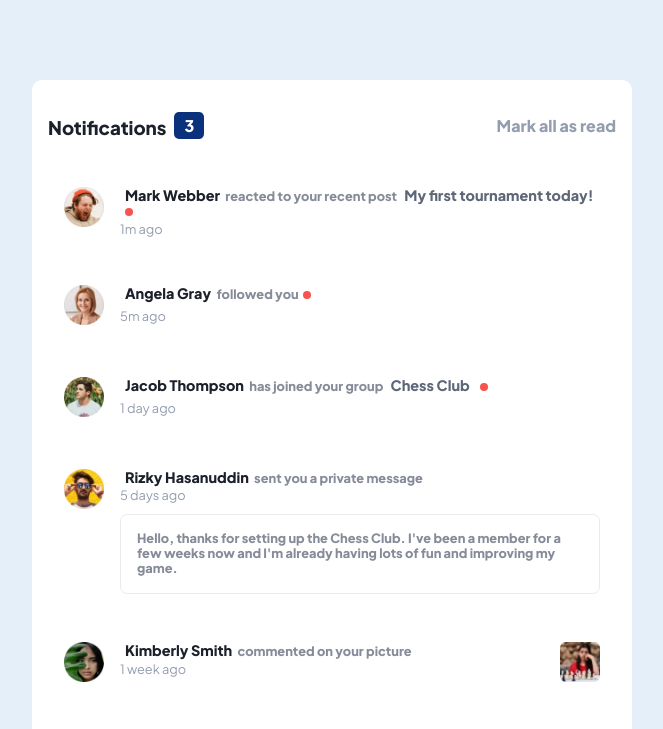
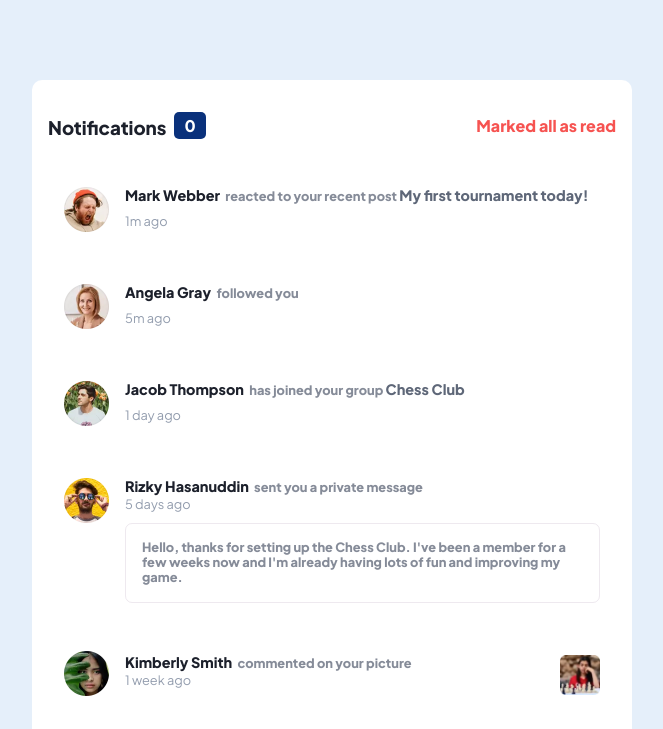
Before and after one commit to regal-shabazz/mock-notifications-page, a plain HTML site: page index.html in a window 1280 px wide. Both pictures are taken after a click on the element "Mark all as read". Shown: the top 729 px of the page, without its empty margins (308-971 px from the left). Drawn offline with Linux system fonts and the light colour scheme.

Commit message:
all files added. completed

```diff
--- a/app.js
+++ b/app.js
@@ -1,13 +1,35 @@
 const markAllAsRead = document.getElementById('mark__all')
 const unreadNotification = document.querySelectorAll('.unread')
-const unreadNotifText = document.querySelector('.unread__notif');
-const red_dot = window.getComputedStyle(unreadNotifText, "::after")
-
-console.log(red_dot);
+const red_dot = document.querySelectorAll('.red__dot')
+const notification_count = document.getElementById('notification__count')
 
 
 markAllAsRead.addEventListener("click", () => {
   unreadNotification.forEach(unread => {
     unread.classList.toggle('active')
   })
+
+  red_dot.forEach(dot => {
+    dot.classList.toggle('active')
+  })
+
+  notification_count.innerText = '0'
+
+  markAllAsRead.innerText = 'Marked all as read'
+  markAllAsRead.style.color = 'hsl(1, 90%, 64%)'
+
+  setInterval(() => {
+    unreadNotification.forEach(unread => {
+      unread.classList.remove('active')
+    })
+
+    red_dot.forEach(dot => {
+      dot.classList.remove('active')
+    })
+
+    notification_count.innerText = '3'
+
+    markAllAsRead.innerText = 'Mark all as read'
+    markAllAsRead.style.color = 'hsl(219, 14%, 63%)'
+  }, 4000);
 })
--- a/index.html
+++ b/index.html
@@ -26,7 +26,7 @@
       <main>
         <section class="header">
           <span>
-            <h3>Notifications</h3>
+            <h3>Notifications <span id="notification__count">3</span></h3>
           </span>
 
           <span>
@@ -44,7 +44,7 @@
               <p class="unread__notif">
                 <a href="#">Mark Webber</a> reacted to your recent post
                 <a href="#">My first tournament today!</a>
-              </p>
+              <span class="red__dot"></span></p>
 
               <p>1m ago</p>
             </div>
@@ -56,7 +56,7 @@
             </div>
 
             <div class="info">
-              <p class="unread__notif"><a href="#">Angela Gray</a> followed you</p>
+              <p class="unread__notif"><a href="#">Angela Gray</a> followed you <span class="red__dot"></span></p>
 
               <p>5m ago</p>
             </div>
@@ -70,7 +70,7 @@
             <div class="info">
               <p class="unread__notif">
                 <a href="#">Jacob Thompson</a> has joined your group
-                <a href="#">Chess Club</a>
+                <a href="#">Chess Club</a> <span class="red__dot"></span>
               </p>
 
               <p>1 day ago</p>
--- a/style.css
+++ b/style.css
@@ -1,13 +1,13 @@
 @font-face {
-    font-family: 'Plus Jakarta Sans';
-    src: url('./assets/fonts/PlusJakartaSans-VariableFont_wght.ttf');
+  font-family: "Plus Jakarta Sans";
+  src: url("./assets/fonts/PlusJakartaSans-VariableFont_wght.ttf");
 }
 
 * {
   margin: 0;
   padding: 0;
   box-sizing: border-box;
-    font-family: 'Plus Jakarta Sans', sans-serif;
+  font-family: "Plus Jakarta Sans", sans-serif;
 }
 
 html {
@@ -31,7 +31,7 @@ main .header {
   display: flex;
   align-items: center;
   justify-content: space-between;
-    padding: 2rem 0
+  padding: 2rem 0;
 }
 
 .header h3 {
@@ -40,8 +40,17 @@ main .header {
   align-items: flex-end;
 }
 
-.header h3::after {
+/* .header h3::after {
     content: '3';
+    color: #fff;
+    background-color: hsl(219, 85%, 26%);
+    padding: 3px 10px;
+    border-radius: 5px;
+    font-size: 1rem;
+    margin-left: 8px;
+} */
+
+#notification__count {
   color: #fff;
   background-color: hsl(219, 85%, 26%);
   padding: 3px 10px;
@@ -50,8 +59,13 @@ main .header {
   margin-left: 8px;
 }
 
-.header p { /* mark all as read */
-    color:  hsl(219, 14%, 63%);
+#notification__count.active {
+  content: "0";
+}
+
+.header p {
+  /* mark all as read */
+  color: hsl(219, 14%, 63%);
   font-weight: bold;
   cursor: pointer;
 }
@@ -59,7 +73,6 @@ main .header {
 .header p:hover {
   color: hsl(219, 85%, 26%);
 }
-
 
 /* notification_s */
 
@@ -87,9 +100,8 @@ section .read {
   margin-right: 1rem;
 }
 
-
 .notification .avatar img {
-    width: 40px;
+  width: 45px;
 }
 
 .notification .info {
@@ -103,17 +115,20 @@ section .read {
 
 a {
   color: hsl(224, 21%, 14%);
-    font-size: .9rem;
+  font-size: 0.9rem;
   text-decoration: none;
   font-weight: bold;
   cursor: pointer;
   margin-right: 3px;
-    margin-left: 5px;
+}
+
+a:hover {
+  color: hsl(219, 86%, 31%) !important;
 }
 
 .info p:nth-child(1) {
   color: hsla(219, 12%, 42%, 0.761);
-    font-size: .8rem;
+  font-size: 0.8rem;
   font-weight: bold;
 }
 
@@ -121,8 +136,22 @@ a {
   color: hsl(219, 12%, 42%);
 }
 
-.unread .info p:nth-child(1)::after {
-    content: " ";
+.red__dot {
+  width: 1px;
+  height: 1px;
+  border-radius: 50%;
+  padding: 3.5px;
+  background-color: hsl(1, 90%, 64%);
+  display: inline-block;
+  margin-left: 0.3rem;
+}
+
+.red__dot.active {
+  display: none;
+}
+
+/* .unread .info p:nth-child(1)::after {
+    content: "";
     width: 1px;
     height: 1px;
     border-radius: 50%;
@@ -130,7 +159,7 @@ a {
     background-color: hsl(1, 90%, 64%);
     display: inline-block;
     margin-left: .3rem;
-}
+} */
 
 /* for javascript */
 p:nth-child(1).active::after {
@@ -139,17 +168,22 @@ p:nth-child(1).active::after {
 
 .info p:nth-child(2) {
   color: hsl(219, 14%, 63%);
-    font-size: .8rem;
+  font-size: 0.8rem;
 }
 
 .notification .private__message {
   padding: 1rem;
   border: 1px solid hsla(296, 14%, 63%, 0.2);
   border-radius: 7px;
+  cursor: pointer;
+}
+
+.notification .private__message:hover {
+    background-color: hsl(211, 68%, 94%);
 }
 
 .read .info p:nth-child(2) {
-    margin-bottom: .5rem;
+  margin-bottom: 0.5rem;
 }
 
 section article:nth-child(5) {
@@ -161,14 +195,23 @@ section article:nth-child(5) {
 .flex {
   display: flex;
   align-items: center;
+  justify-content: space-between;
 }
 
 .read .visual__info {
-    margin-left: .5rem;
+  display: flex;
+  justify-content: center;
+  align-items: center;
 }
 
 .read .visual__info img {
   width: 40px;
+}
+
+.read .visual__info:hover {
+  border: 3px solid hsla(219, 53%, 48%, 0.301);
+  border-radius: inherit;
+  cursor: pointer;
 }
 
 @media screen and (min-width: 481px) {
```
Lines whose indentation alone changed are shown as unchanged.
